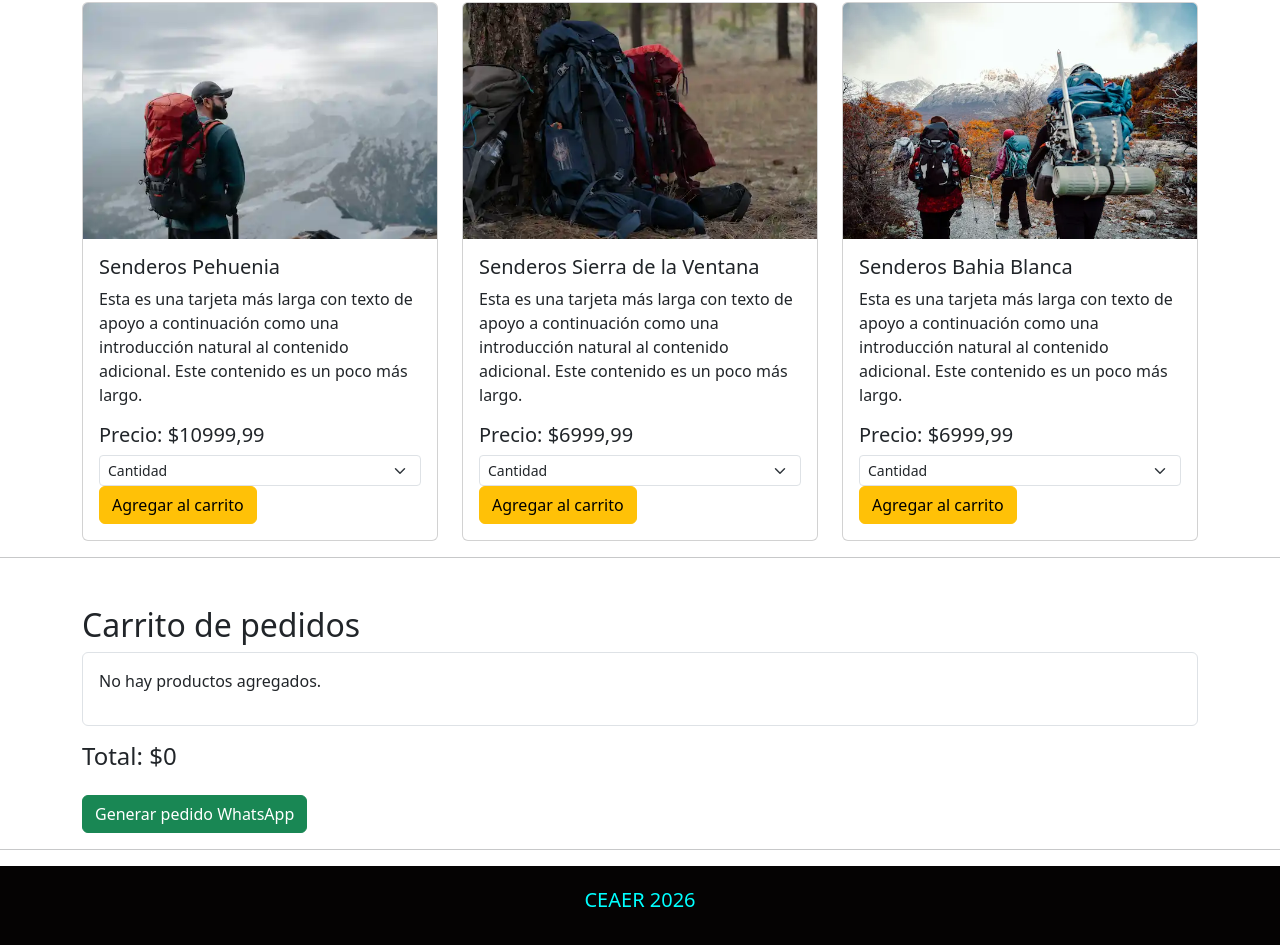
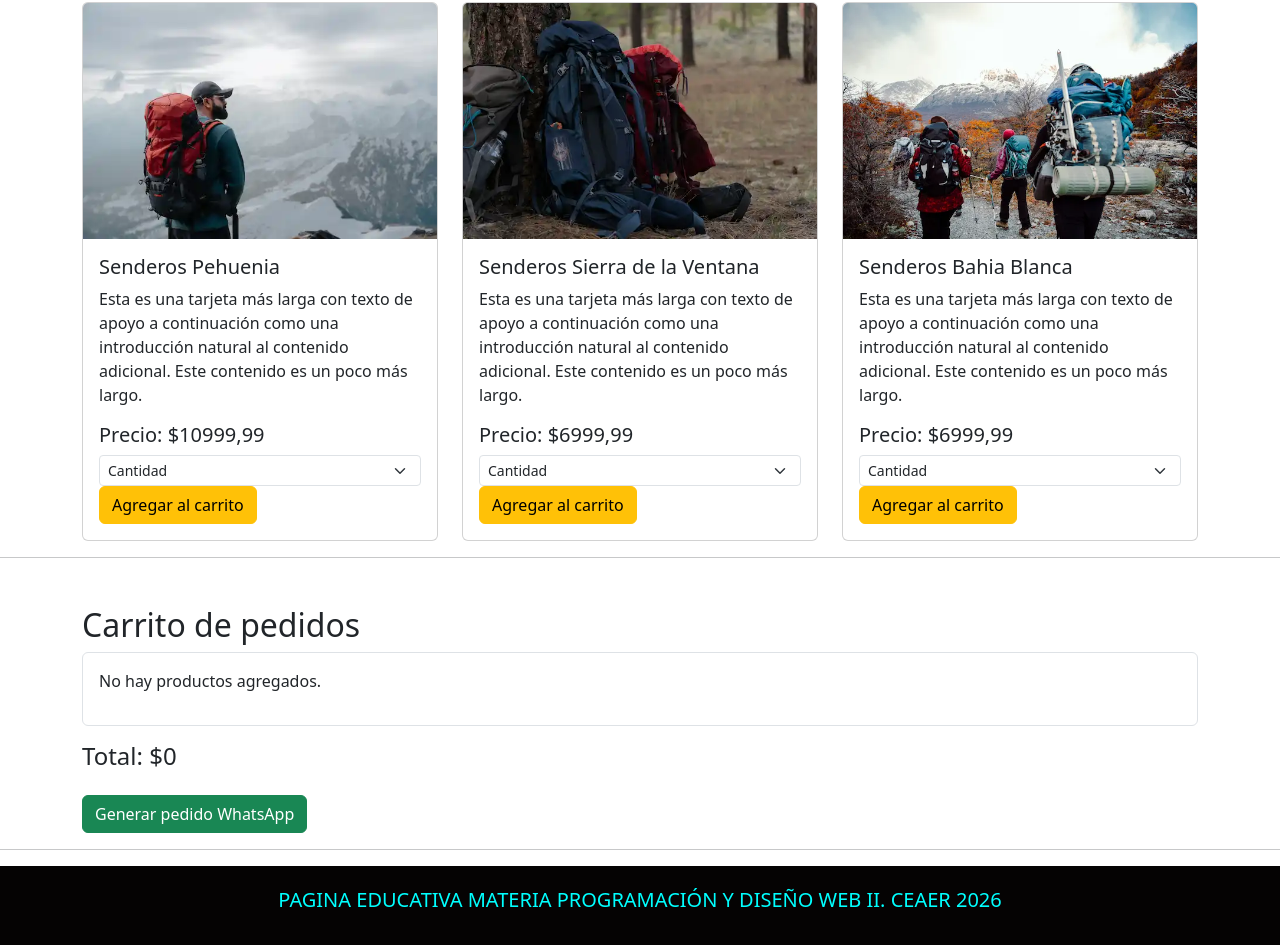
Before and after one commit to liendaf/catalogo, a plain HTML site: page index.html in a window 1280 px wide. Shown: the part 645-1590 px from the top of the page. Drawn offline with nearby package versions, Linux system fonts and the light colour scheme.

Commit message:
Update index.html

```diff
--- a/index.html
+++ b/index.html
@@ -18,9 +18,11 @@
     </figcaption>
   </figure>
 </header>
+
 <hr>
 <section class="container">
 <div class="row row-cols-1 row-cols-md-3 g-4">
+
   <div class="col">
     <div class="card h-100">
       <img src="img/pexels-photo-2609459.webp" class="card-img-top" alt="Senderos Limay">
@@ -44,6 +46,7 @@
     </div>
     </div>
   </div>
+
   <div class="col">
     <div class="card h-100">
       <img src="img/pexels-photo-914128.webp" class="card-img-top" alt="Senderos Tandil">
@@ -68,6 +71,7 @@
       </div>
     </div>
   </div>
+
   <div class="col">
     <div class="card h-100">
       <img src="img/pexels-photo-9159898.webp" class="card-img-top" alt="Senderos Lanin">
@@ -88,11 +92,10 @@
   <option value="9">9</option>
 </select>
 <button type="button" class="btn btn-warning agregar">Agregar al carrito</button>
-
-
       </div>
     </div>
   </div>
+
   <div class="col">
     <div class="card h-100">
       <img src="img/pexels-photo-34573339.webp" class="card-img-top" alt="Senderos Pehuenia">
@@ -113,12 +116,9 @@
   <option value="9">9</option>
 </select>
 <button type="button" class="btn btn-warning agregar">Agregar al carrito</button>
-
       </div>
     </div>
   </div>
-
-
 
  <div class="col">
     <div class="card h-100">
@@ -140,10 +140,10 @@
   <option value="9">9</option>
 </select>
 <button type="button" class="btn btn-warning agregar">Agregar al carrito</button>
-
       </div>
     </div>
   </div>
+
  <div class="col">
     <div class="card h-100">
       <img src="img/pexels-photo-17445329.webp" class="card-img-top" alt="Senderos Bahia Blanca">
@@ -193,7 +193,7 @@
 <footer>
     <figure class="text-center">
   <blockquote class="blockquote">
-    <p>CEAER 2026</p>
+    <p>PAGINA EDUCATIVA MATERIA PROGRAMACIÓN Y DISEÑO WEB II. CEAER 2026</p>
   </blockquote>
 </figure>
 </footer>
```
Lines whose indentation alone changed are shown as unchanged.
